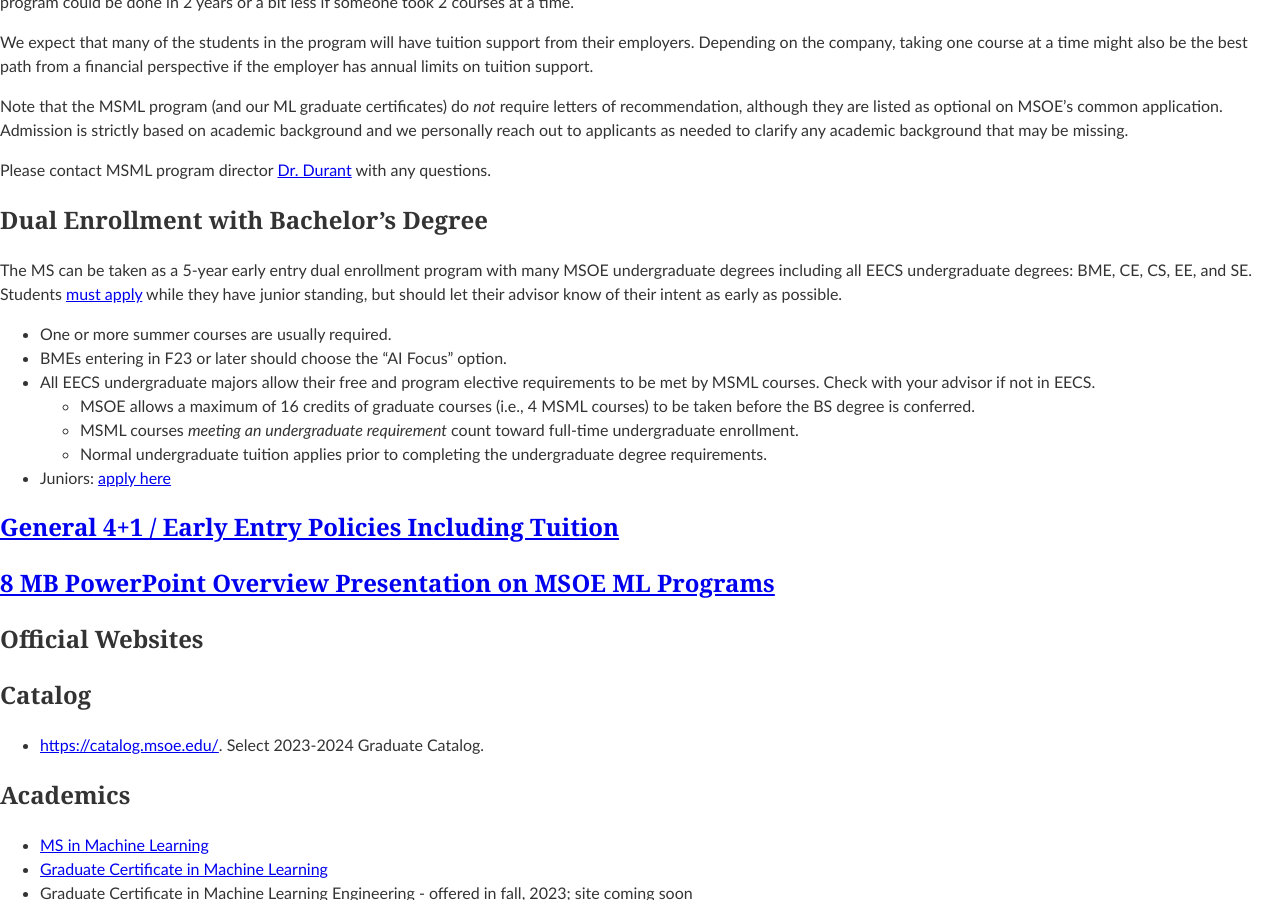
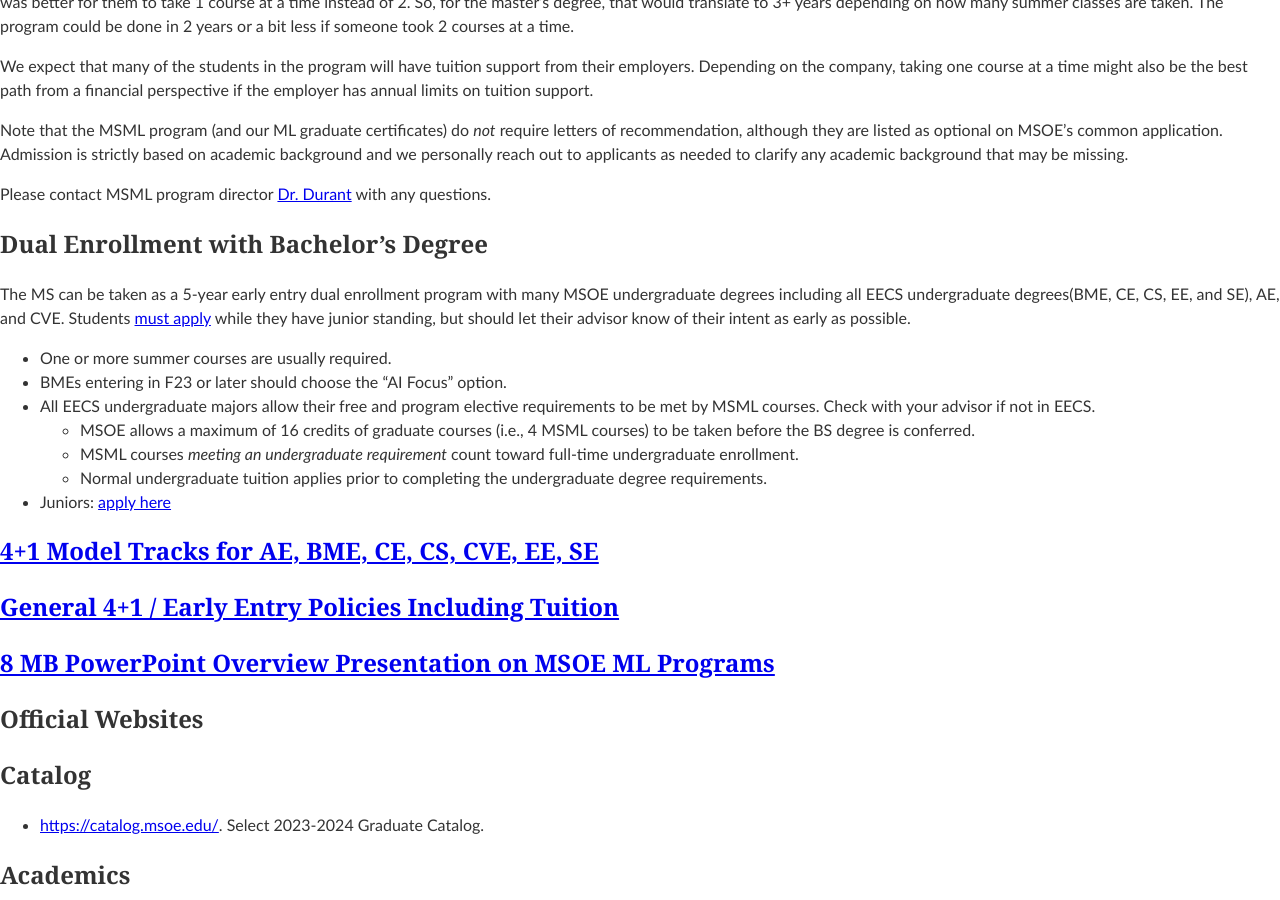
Before and after one commit to edurant/edurant.github.io, a Jekyll site: the page built from advising/msml.md, in a window 1280 px wide and 900 px high, scrolled down 1049 px. Built offline with Jekyll 4.4.1, drawn with Linux system fonts in a browser that asks for light colours; our own code applies the rules of GitHub Pages for plain Markdown files; some of the changed text lies outside the part shown.

Commit message:
MSML: Add latest 4+1 tracks for 7 majors

```diff
--- a/advising/msml.md
+++ b/advising/msml.md
@@ -20,7 +20,7 @@
 Please contact MSML program director [Dr. Durant][Dr. Durant] with any questions.
 
 # Dual Enrollment with Bachelor's Degree
-The MS can be taken as a 5-year early entry dual enrollment program with many MSOE undergraduate degrees including all EECS undergraduate degrees: BME, CE, CS, EE, and SE. Students [must apply][MSML early entry application] while they have junior standing, but should let their advisor know of their intent as early as possible.
+The MS can be taken as a 5-year early entry dual enrollment program with many MSOE undergraduate degrees including all EECS undergraduate degrees(BME, CE, CS, EE, and SE), AE, and CVE. Students [must apply][MSML early entry application] while they have junior standing, but should let their advisor know of their intent as early as possible.
 
 * One or more summer courses are usually required.
 * BMEs entering in F23 or later should choose the “AI Focus” option.
@@ -31,6 +31,8 @@
 * Juniors: [apply here][MSML early entry application]
 
 [MSML early entry application]: https://www.msoe.edu/academics/graduate-degrees/m-s-in-machine-learning/machine-learning-early-entry-master-s-application-for-current-msoe-students/
+
+## [4+1 Model Tracks for AE, BME, CE, CS, CVE, EE, SE](msmlEarlyEntryTracks.pdf)
 
 ## [General 4+1 / Early Entry Policies Including Tuition](earlyEntry.html)
 
```
Also changed, not shown: 1 other file.
